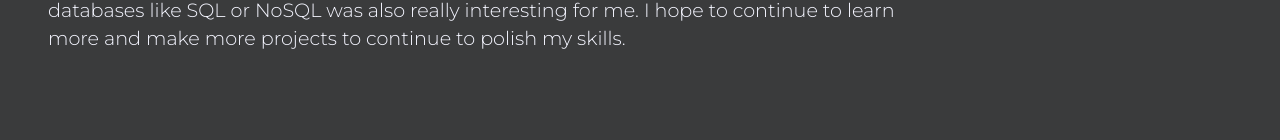
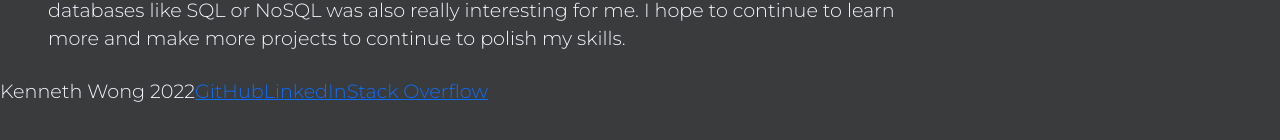
Before and after one commit to KennWg/react-portfolio, a React (Create React App) app in the folder react-portfolio/: page / in a window 1280 px wide. Shown: the part 454-594 px from the top of the page. Built offline with nearby package versions, Linux system fonts and the light colour scheme.

Commit message:
added footer

```diff
--- a/react-portfolio/src/App.js
+++ b/react-portfolio/src/App.js
@@ -2,6 +2,7 @@ import React, { useState } from "react";
 import Header from './components/Header';
 import About from "./components/About";
 import Portfolio from "./components/Portfolio";
+import Footer from "./components/Footer";
 
 function App() {
   const categories = ['about', 'portfolio', 'contact', 'resume'];
@@ -19,6 +20,7 @@ function App() {
         {currentCategory==='portfolio' &&
         <Portfolio></Portfolio>}
       </main>
+      <Footer></Footer>
     </div>
   );
 }
--- /dev/null
+++ b/react-portfolio/src/components/Footer/index.js
@@ -0,0 +1,14 @@
+import React from "react";
+
+function Footer() {
+    return(
+        <div>
+            Kenneth Wong 2022
+            <a href="https://github.com/KennWg">GitHub</a>
+            <a href="https://www.linkedin.com/in/kenneth-wong-752829227/">LinkedIn</a>
+            <a href="https://stackoverflow.com/users/17565463/kennwg">Stack Overflow</a>
+        </div>
+    );
+};
+
+export default Footer;
```
